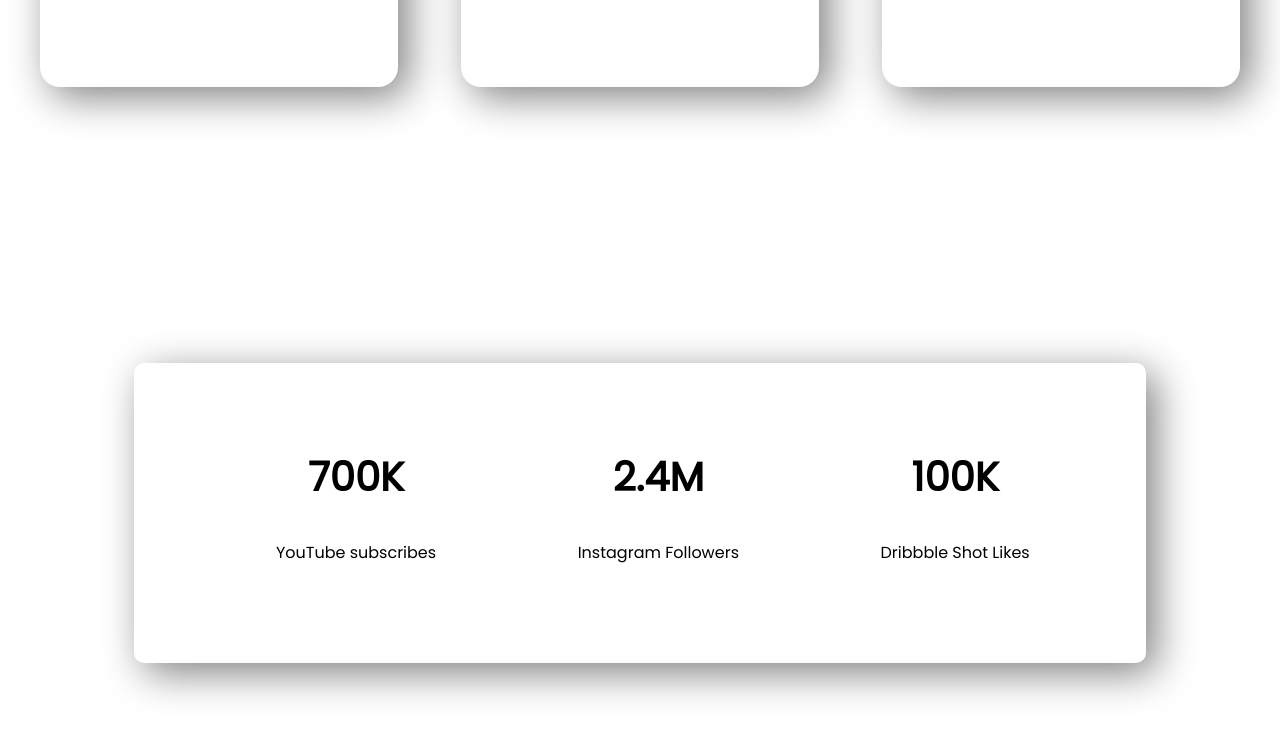
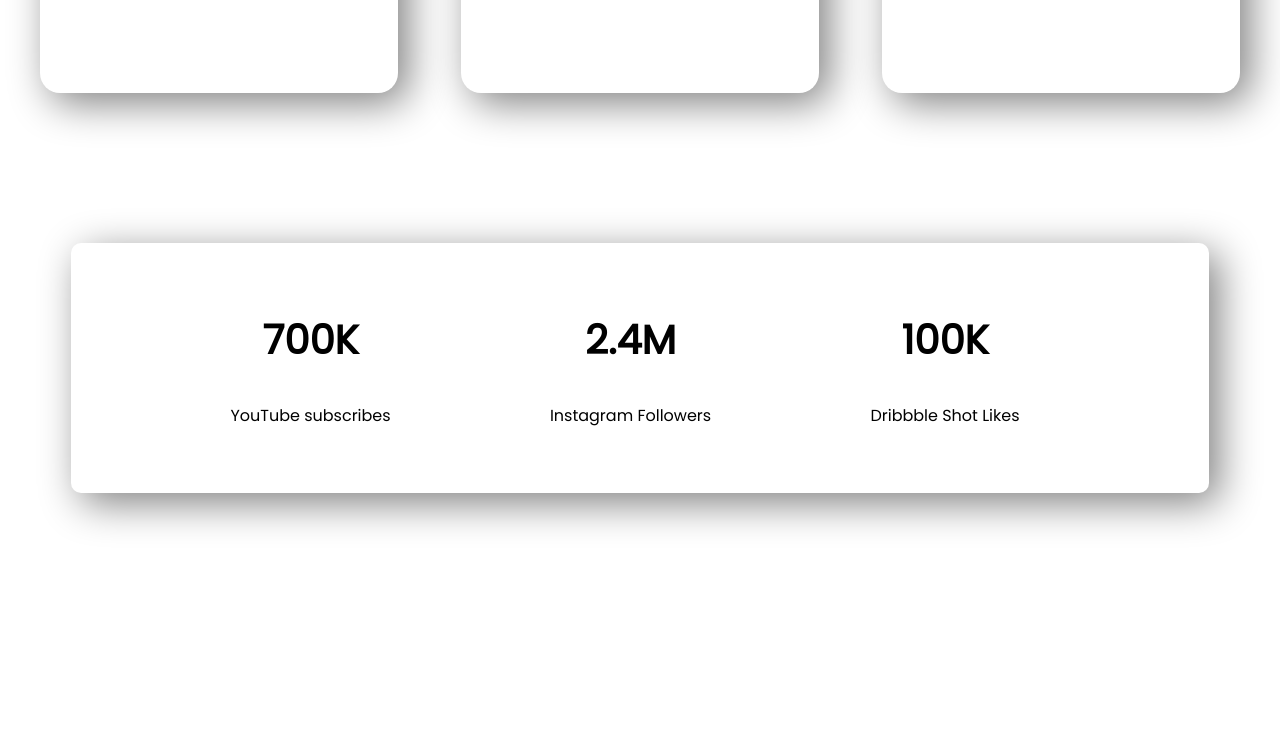
Before and after one commit to jubaer-hossen/food-website, a plain HTML site: page index.html in a window 1280 px wide. Shown: the part 2169-2906 px from the top of the page. After the commit the page ends 2725 px from the top, so only its background shows below. Drawn offline with Linux system fonts and the light colour scheme.

Commit message:
follower section edit

```diff
--- a/style.css
+++ b/style.css
@@ -75,21 +75,23 @@ h1{
 .food-photo{
     width: 90%;
     border-radius: 20px;
-    margin-top: 9%;
+    margin-top: 11%;
     margin-right:3%;
     margin-left:auto;
 }
 #followers{
     box-shadow: 10px 10px 40px gray;
-    width: 80%;
-    height:  150px;
-    margin: 10%;
+    width: 90%;
+    height:  100px;
+    margin-left: 5%;
+    margin-right: 5%;
+    margin-bottom: 5%;
     border-radius: 10px;
 }
 
 .followers-wid{
     padding-left: 10%;
-    padding-top: 5%;
+    padding-top: 3%;
     margin-left: 4%;
     text-align: center;
 
```
